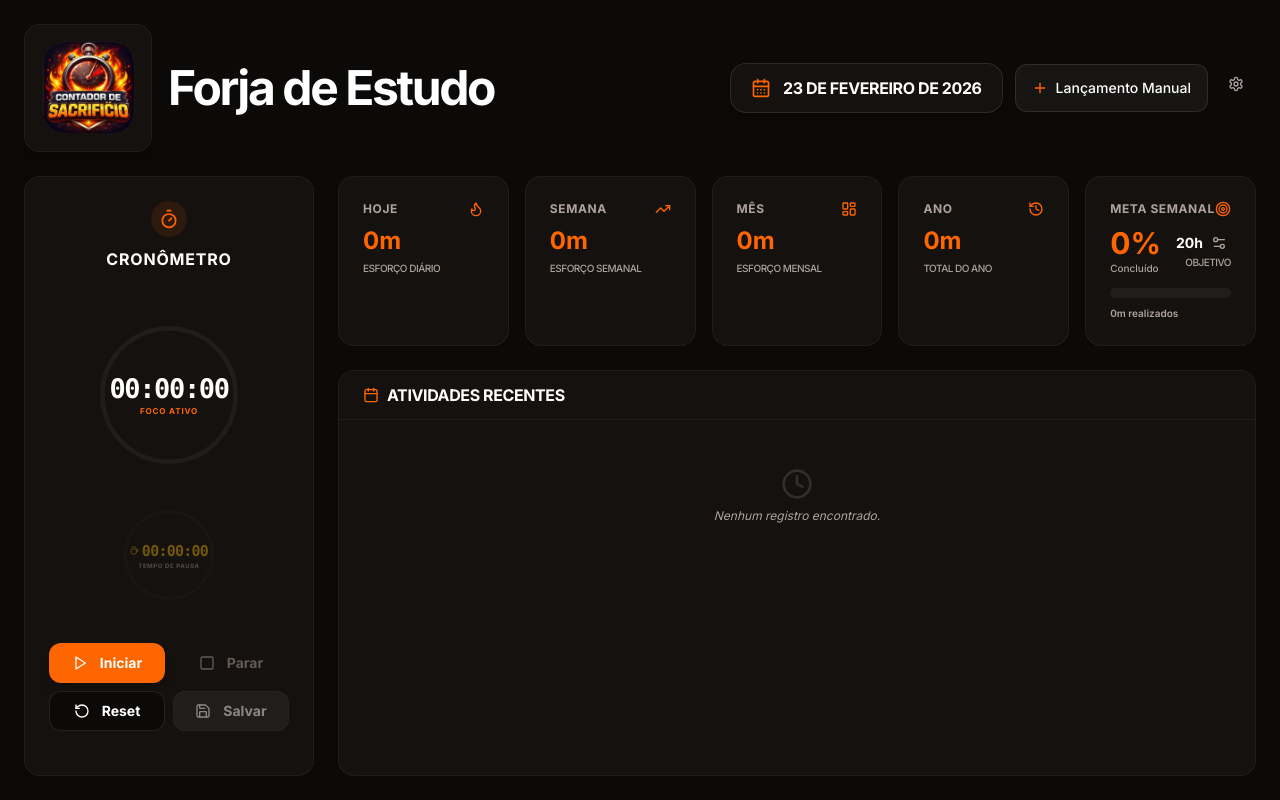
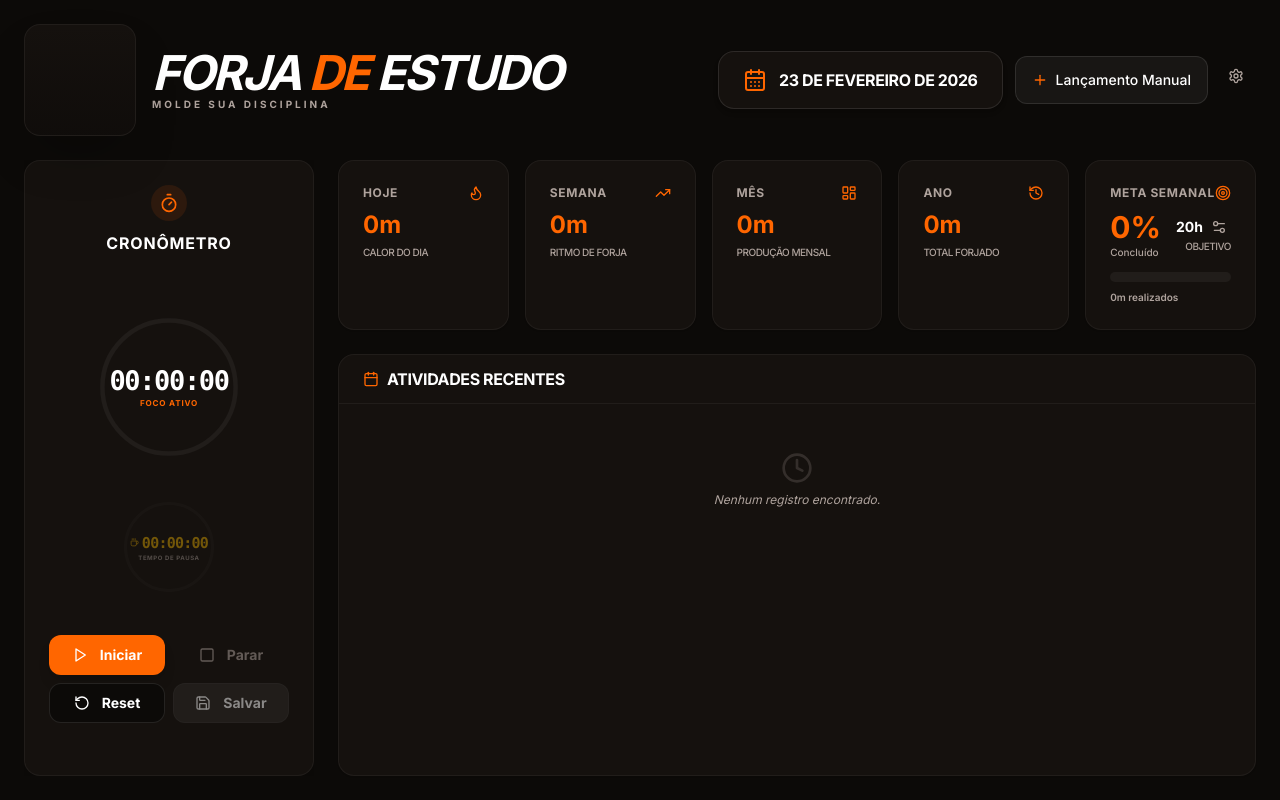
Before and after one commit to isaquesda99/Contador-de-Sacrif-cio, a Next.js app: page / in a window 1280 px wide. Built offline with nearby package versions, Linux system fonts and the light colour scheme.

Commit message:
Update page.tsx

```diff
--- a/src/app/page.tsx
+++ b/src/app/page.tsx
@@ -1,3 +1,4 @@
+
 "use client";
 
 import { useState, useEffect } from "react";
@@ -12,12 +13,15 @@ import { StudySession } from "@/types/study";
 import { isSameWeek, isSameMonth, isSameYear, getLocalDateStr, getTodayStr } from "@/lib/study-utils";
 import { LayoutDashboard, TrendingUp, CalendarDays, History, Flame } from "lucide-react";
 import { Toaster } from "@/components/ui/toaster";
+import { PlaceHolderImages } from "@/lib/placeholder-images";
 
 export default function StudyTimeTracker() {
   const [sessions, setSessions] = useState<StudySession[]>([]);
   const [weeklyGoal, setWeeklyGoal] = useState(20);
   const [mounted, setMounted] = useState(false);
   const [formattedDate, setFormattedDate] = useState("");
+
+  const logoImage = PlaceHolderImages.find(img => img.id === 'forge-logo');
 
   useEffect(() => {
     const savedSessions = localStorage.getItem("study_sessions");
@@ -48,15 +52,16 @@ export default function StudyTimeTracker() {
 
   const handleSaveSession = (durationSeconds: number, breakDurationSeconds: number = 0, customTimestamp?: number) => {
     const timestamp = customTimestamp !== undefined ? customTimestamp : Date.now();
+    const dateStr = getLocalDateStr(dateObj); // Usando a função corrigida
     const dateObj = new Date(timestamp);
-    const dateStr = getLocalDateStr(dateObj);
+    const finalDateStr = getLocalDateStr(dateObj);
 
     const newSession: StudySession = {
       id: Math.random().toString(36).substr(2, 9),
       timestamp,
       durationSeconds,
       breakDurationSeconds,
-      dateStr,
+      dateStr: finalDateStr,
     };
     setSessions((prev) => [newSession, ...prev]);
   };
@@ -102,24 +107,31 @@ export default function StudyTimeTracker() {
       <div className="max-w-[1600px] mx-auto p-4 md:p-6 h-full flex flex-col">
         <header className="flex flex-col sm:flex-row sm:items-center justify-between gap-4 mb-6 shrink-0">
           <div className="flex items-center gap-4">
-            <div className="bg-card p-1 rounded-2xl shadow-xl border border-white/5 flex items-center justify-center overflow-hidden w-24 h-24 md:w-32 md:h-32">
-              <Image
-                src="/icon.png"
-                alt="Forja de Estudo Logo"
-                width={112}
-                height={112}
-                className="object-contain"
-                priority
-              />
+            <div className="bg-card p-1 rounded-2xl shadow-2xl border border-white/5 flex items-center justify-center overflow-hidden w-24 h-24 md:w-28 md:h-28 relative">
+              {logoImage && (
+                <Image
+                  src={logoImage.imageUrl}
+                  alt={logoImage.description}
+                  fill
+                  className="object-cover opacity-80"
+                  data-ai-hint={logoImage.imageHint}
+                />
+              )}
+              <div className="absolute inset-0 bg-gradient-to-t from-background/60 to-transparent" />
             </div>
             <div>
-              <h1 className="text-3xl md:text-5xl font-black tracking-tighter text-white">Forja de Estudo</h1>
+              <h1 className="text-3xl md:text-5xl font-black tracking-tighter text-white uppercase italic">
+                Forja <span className="text-primary">de</span> Estudo
+              </h1>
+              <p className="text-[10px] uppercase tracking-[0.3em] text-muted-foreground font-bold">
+                Molde sua disciplina
+              </p>
             </div>
           </div>
           <div className="flex items-center gap-3 shrink-0">
-            <div className="flex items-center gap-3 bg-card px-5 py-3 rounded-2xl shadow-md border border-white/10">
-              <CalendarDays className="h-5 w-5 text-primary" />
-              <span className="text-sm md:text-base font-bold uppercase tracking-tight text-white">
+            <div className="flex items-center gap-3 bg-card px-6 py-4 rounded-2xl shadow-md border border-white/10 min-w-[220px] justify-center">
+              <CalendarDays className="h-6 w-6 text-primary" />
+              <span className="text-sm md:text-base font-black uppercase tracking-tight text-white">
                 {formattedDate}
               </span>
             </div>
@@ -147,25 +159,25 @@ export default function StudyTimeTracker() {
                 title="Hoje"
                 totalSeconds={dayTotal}
                 icon={Flame}
-                description="Esforço diário"
+                description="Calor do dia"
               />
               <SummaryCard
                 title="Semana"
                 totalSeconds={weekTotal}
                 icon={TrendingUp}
-                description="Esforço semanal"
+                description="Ritmo de forja"
               />
               <SummaryCard
                 title="Mês"
                 totalSeconds={monthTotal}
                 icon={LayoutDashboard}
-                description="Esforço mensal"
+                description="Produção mensal"
               />
               <SummaryCard
                 title="Ano"
                 totalSeconds={yearTotal}
                 icon={History}
-                description="Total do ano"
+                description="Total forjado"
               />
               <div className="col-span-2 md:col-span-1 xl:col-span-1">
                 <GoalProgressCard
```
